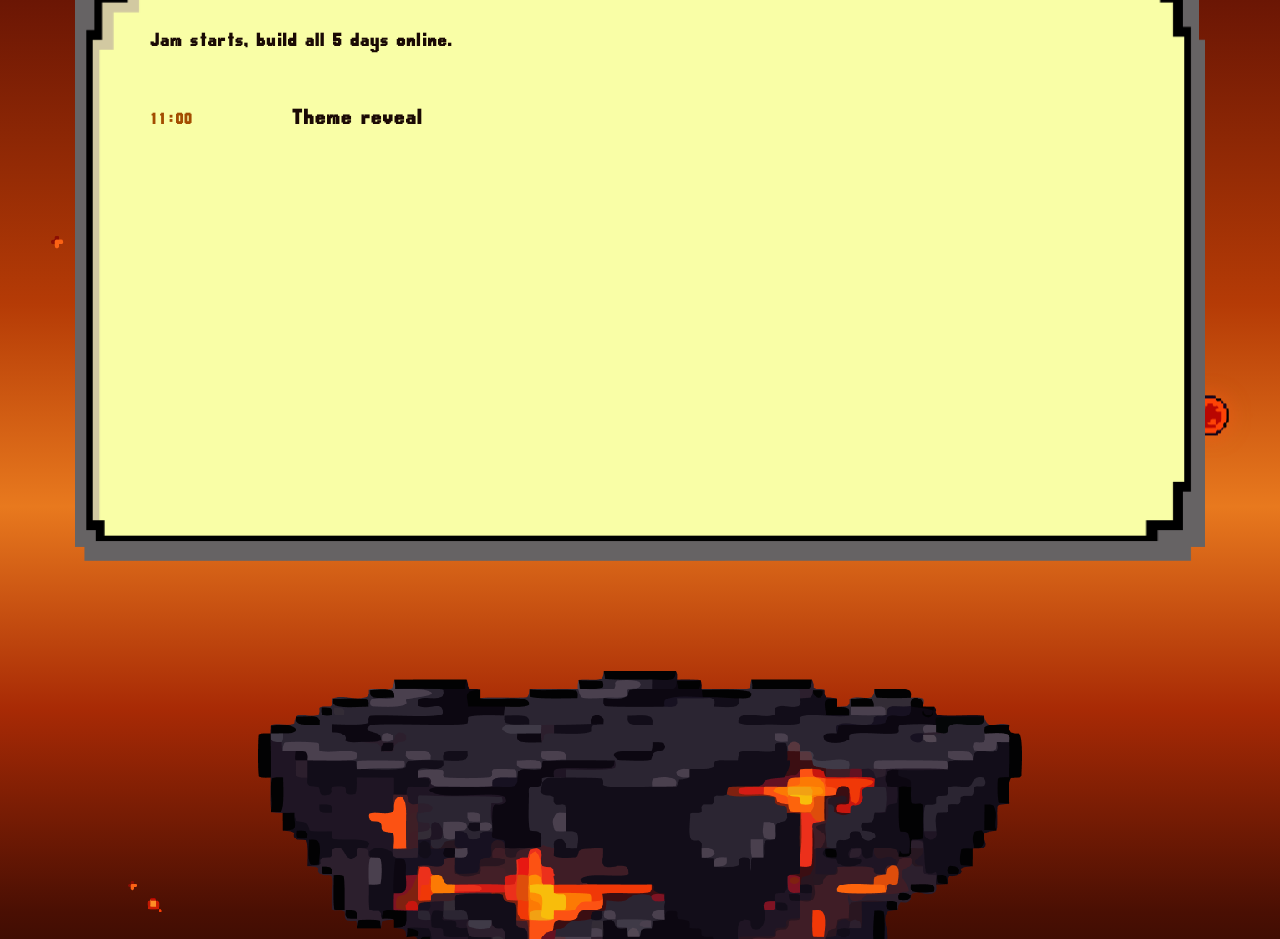
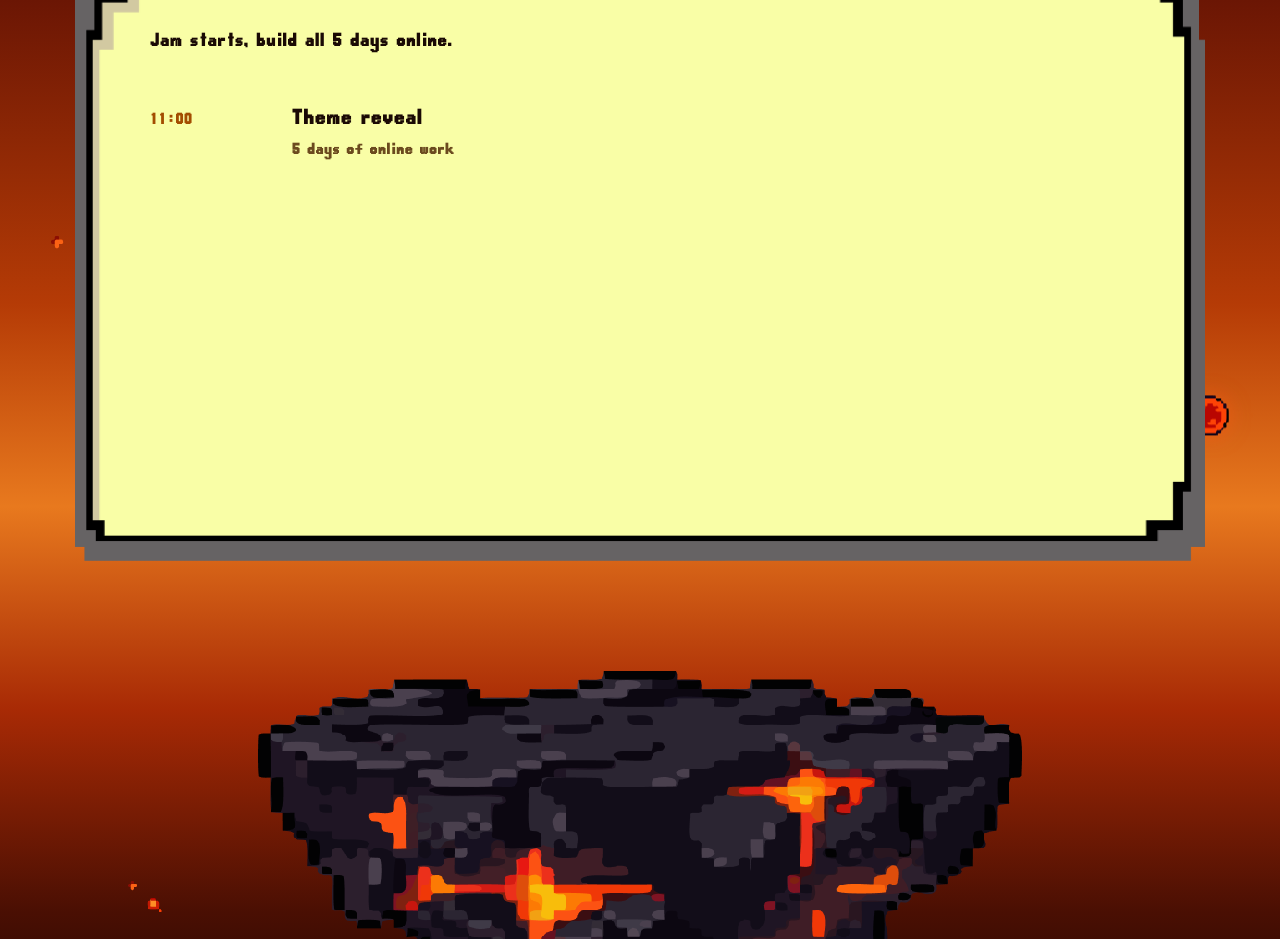
Before and after one commit to NCSclub/Jammy-Jam, a Next.js app: page / in a window 1280 px wide. Shown: the part 5220-6159 px from the top of the page. Built offline with nearby package versions, Linux system fonts and the light colour scheme.

Commit message:
more changes

```diff
--- a/src/components/sections/event-schedule/content.ts
+++ b/src/components/sections/event-schedule/content.ts
@@ -15,7 +15,7 @@ export const SCHEDULE: ScheduleDay[] = [
     tab: "Day 1",
     lead: "Jam starts, build all 5 days online.",
     entries: [
-      { time: "11:00", title: "Theme reveal" },
+      { time: "11:00", title: "Theme reveal", note: "5 days of online work" },
     ],
   },
   {
```
